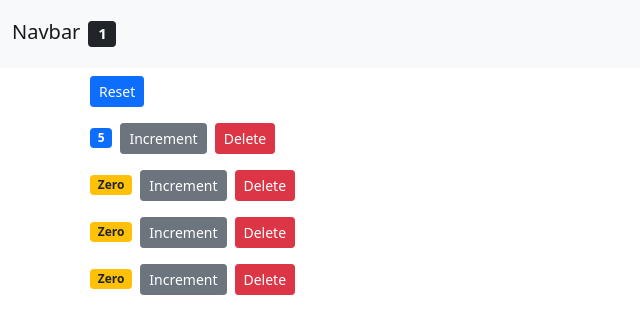
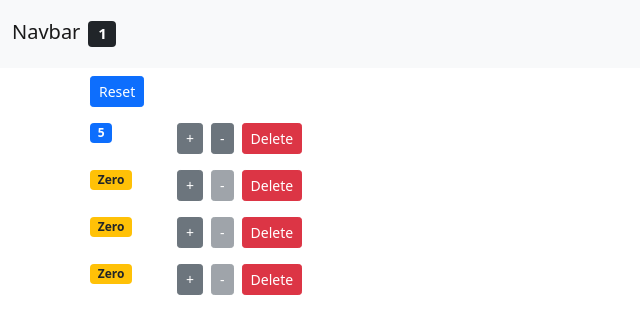
Before and after one commit to jamiul/react-docker, a React (Create React App) app in the folder frontend/: page / in a window 1280 px wide. Shown: the top 334 px of the page, without its empty margins (0-640 px from the left). Built offline with nearby package versions, Linux system fonts and the light colour scheme.

Commit message:
Add decrement button

```diff
--- a/frontend/src/App.js
+++ b/frontend/src/App.js
@@ -17,6 +17,14 @@ handleIncrement = counter => {
     const index = counters.indexOf(counter);
     counters[index] = { ...counter };
     counters[index].value++;
+    this.setState({ counters });
+};
+
+handleDecrement = counter => {
+    const counters = [...this.state.counters];
+    const index = counters.indexOf(counter);
+    counters[index] = { ...counter };
+    counters[index].value--;
     this.setState({ counters });
 };
 
@@ -44,6 +52,7 @@ handleDelete = counterId => {
             counters={this.state.counters}
             onReset={this.handleReset}
             onIncrement={this.handleIncrement}
+            onDecrement={this.handleDecrement}
             onDelete={this.handleDelete}
           />
         </main>
--- a/frontend/src/components/counter.jsx
+++ b/frontend/src/components/counter.jsx
@@ -4,19 +4,32 @@ class Counter extends React.Component {
     render() {
         return (
             <div>
+                <div className="row">
+                <div className="col-1">
                     <span className={this.getBadgeClasses()}>{this.formatCount()}</span>
+                </div>
+                <div className="col">
                     <button
                         onClick={ () => this.props.onIncrement(this.props.counter) }
                         className='btn btn-secondary btn-sm'
                         >
-                    Increment
+                        +
+                    </button>
+                    <button
+                        onClick={ () => this.props.onDecrement(this.props.counter) }
+                        className='btn btn-secondary btn-sm m-2'
+                        disabled={this.props.counter.value === 0 ? 'disabled' : ''}
+                        >
+                        -
                     </button>
                     <button
                         onClick={ () => this.props.onDelete(this.props.counter.id) }
-                    className='btn btn-danger btn-sm m-2'
+                        className='btn btn-danger btn-sm'
                         >
                         Delete
                     </button>
+                </div>
+                </div>
             </div>
         );
     }
--- a/frontend/src/components/counters.jsx
+++ b/frontend/src/components/counters.jsx
@@ -3,7 +3,7 @@ import Counter from './counter';
 
 class Counters extends React.Component {
     render() {
-        const { onReset, counters, onDelete, onIncrement } = this.props;
+        const { onReset, counters, onDelete, onIncrement, onDecrement } = this.props;
         return (
             <div>
                 <button
@@ -16,6 +16,7 @@ class Counters extends React.Component {
                         key={counter.id}
                         onDelete={onDelete}
                         onIncrement={onIncrement}
+                        onDecrement={onDecrement}
                         counter={counter}
                         >
                     </Counter>
```
Also changed, not shown: 1 other file (tests, documents, lock files or other folders). Lines whose indentation alone changed are shown as unchanged.
